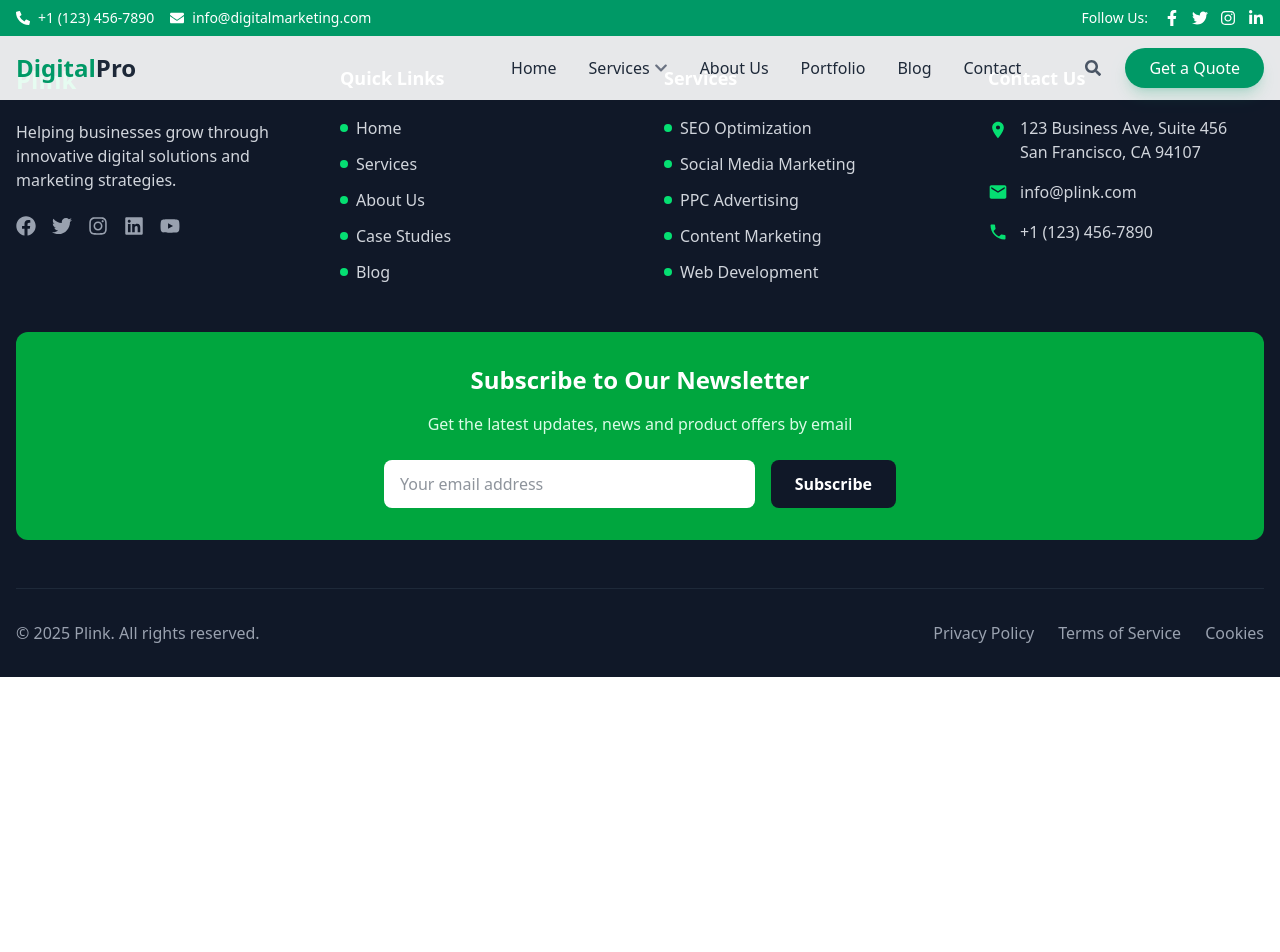
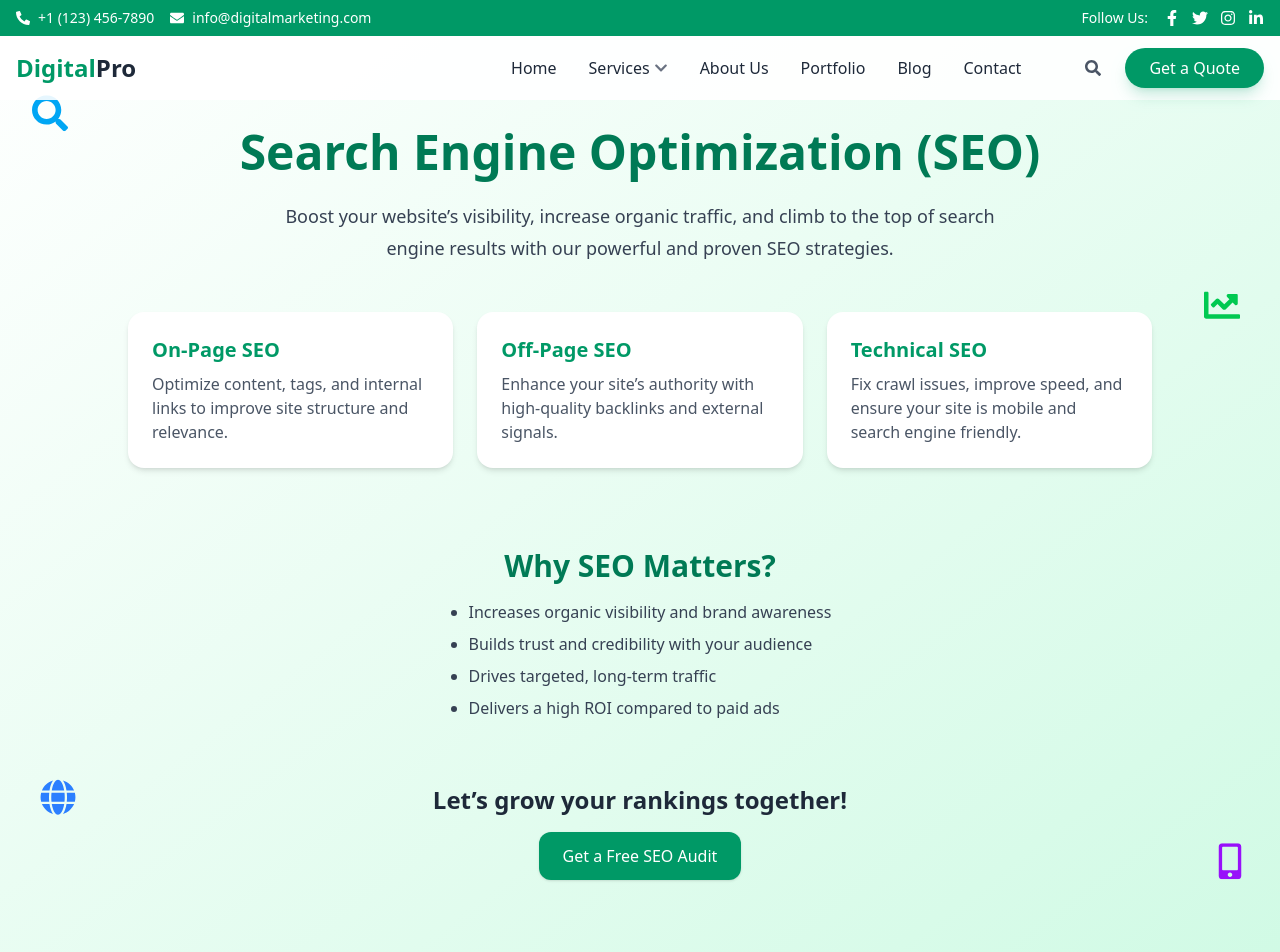
Before and after one commit to ankuraaryan5/Marketing, a React (Vite) app: page /seo in a window 1280 px wide. Shown: the top 952 px of the page. Before the commit the page ends 800 px from the top, so only its background shows below. Built offline with nearby package versions, Linux system fonts and the light colour scheme.

Commit message:
seo and smm page first draft

```diff
--- a/src/App.jsx
+++ b/src/App.jsx
@@ -2,17 +2,16 @@ import { BrowserRouter, Routes, Route } from 'react-router-dom';
 import Home from './components/Home/Home';
 import Navbar from './components/Navbar/Navbar';
 import Footer from './components/Footer/Footer';
-
-
-
+import SMM from './components/Service/SMM';
+import SEO from './components/Service/SEO';
 const App = () => {
   return (
     <BrowserRouter>
       <Navbar />
       <Routes>
         <Route path="/" element={<Home />} />
-
-
+        <Route path='/smm' element={<SMM />} />
+        <Route path='/seo' element={<SEO />} />
       </Routes>
       <Footer />
     </BrowserRouter>
--- a/src/components/Navbar/Navbar.jsx
+++ b/src/components/Navbar/Navbar.jsx
@@ -25,7 +25,7 @@ const Navbar = () => {
       dropdown: [
         {
           name: 'Social Media Marketing',
-          link: '#social-media',
+          link: '/smm',
           subItems: [
             { name: 'Facebook Marketing', link: '#facebook' },
             { name: 'Instagram Marketing', link: '#instagram' },
@@ -35,7 +35,7 @@ const Navbar = () => {
         },
         {
           name: 'SEO Services',
-          link: '#seo',
+          link: '/seo',
           subItems: [
             { name: 'On-Page SEO', link: '#onpage' },
             { name: 'Off-Page SEO', link: '#offpage' },
--- /dev/null
+++ b/src/components/Service/SEO.jsx
@@ -0,0 +1,123 @@
+import React from 'react';
+import { motion } from 'framer-motion';
+import { FaSearch, FaChartLine, FaGlobe, FaMobileAlt } from 'react-icons/fa';
+
+const floatAnim = {
+  float: {
+    y: [0, -10, 0],
+    transition: {
+      duration: 3,
+      repeat: Infinity,
+      ease: 'easeInOut',
+    },
+  },
+};
+
+const sectionFadeIn = {
+  hidden: { opacity: 0, y: 40 },
+  visible: (i = 1) => ({
+    opacity: 1,
+    y: 0,
+    transition: {
+      delay: i * 0.3,
+      duration: 0.6,
+    },
+  }),
+};
+
+function SEO() {
+  return (
+    <div className='relative min-h-screen bg-gradient-to-br from-white to-emerald-100 px-4 pt-32 pb-24 flex flex-col items-center text-center'>
+
+      {/* Floating Icons */}
+      <motion.div className="absolute top-24 left-8 text-sky-500 text-4xl" variants={floatAnim} animate="float">
+        <FaSearch />
+      </motion.div>
+      <motion.div className="absolute top-72 right-10 text-green-500 text-4xl" variants={floatAnim} animate="float" transition={{ delay: 0.3 }}>
+        <FaChartLine />
+      </motion.div>
+      <motion.div className="absolute bottom-40 left-10 text-blue-500 text-4xl" variants={floatAnim} animate="float" transition={{ delay: 0.6 }}>
+        <FaGlobe />
+      </motion.div>
+      <motion.div className="absolute bottom-24 right-8 text-purple-600 text-4xl" variants={floatAnim} animate="float" transition={{ delay: 0.9 }}>
+        <FaMobileAlt />
+      </motion.div>
+
+      {/* Main Heading */}
+      <motion.h1
+        className='text-5xl font-extrabold mb-6 text-emerald-700'
+        initial='hidden'
+        animate='visible'
+        variants={sectionFadeIn}
+      >
+        Search Engine Optimization (SEO)
+      </motion.h1>
+
+      {/* Intro Text */}
+      <motion.p
+        className='text-lg text-gray-700 max-w-3xl leading-8 mb-12'
+        variants={sectionFadeIn}
+        initial='hidden'
+        animate='visible'
+        custom={1}
+      >
+        Boost your website’s visibility, increase organic traffic, and climb to the top of search engine results with our powerful and proven SEO strategies.
+      </motion.p>
+
+      {/* Services Section */}
+      <motion.div
+        className='max-w-5xl grid md:grid-cols-3 gap-6 text-left'
+        variants={sectionFadeIn}
+        initial='hidden'
+        animate='visible'
+        custom={2}
+      >
+        <div className='bg-white shadow-md rounded-2xl p-6 hover:shadow-xl transition'>
+          <h3 className='text-xl font-bold mb-2 text-emerald-600'>On-Page SEO</h3>
+          <p className='text-gray-600'>Optimize content, tags, and internal links to improve site structure and relevance.</p>
+        </div>
+        <div className='bg-white shadow-md rounded-2xl p-6 hover:shadow-xl transition'>
+          <h3 className='text-xl font-bold mb-2 text-emerald-600'>Off-Page SEO</h3>
+          <p className='text-gray-600'>Enhance your site’s authority with high-quality backlinks and external signals.</p>
+        </div>
+        <div className='bg-white shadow-md rounded-2xl p-6 hover:shadow-xl transition'>
+          <h3 className='text-xl font-bold mb-2 text-emerald-600'>Technical SEO</h3>
+          <p className='text-gray-600'>Fix crawl issues, improve speed, and ensure your site is mobile and search engine friendly.</p>
+        </div>
+      </motion.div>
+
+      {/* Why SEO? Section */}
+      <motion.div
+        className='mt-20 max-w-4xl'
+        initial='hidden'
+        animate='visible'
+        variants={sectionFadeIn}
+        custom={3}
+      >
+        <h2 className='text-3xl font-bold text-emerald-700 mb-4'>Why SEO Matters?</h2>
+        <ul className='list-disc text-left text-gray-700 space-y-2 pl-5'>
+          <li>Increases organic visibility and brand awareness</li>
+          <li>Builds trust and credibility with your audience</li>
+          <li>Drives targeted, long-term traffic</li>
+          <li>Delivers a high ROI compared to paid ads</li>
+        </ul>
+      </motion.div>
+
+      {/* CTA Section */}
+      <motion.div
+        className='mt-16'
+        initial='hidden'
+        animate='visible'
+        variants={sectionFadeIn}
+        custom={4}
+      >
+        <h3 className='text-2xl font-semibold text-gray-800 mb-4'>Let’s grow your rankings together!</h3>
+        <button className='px-6 py-3 bg-emerald-600 text-white font-medium rounded-xl shadow hover:bg-emerald-700 transition'>
+          Get a Free SEO Audit
+        </button>
+      </motion.div>
+    </div>
+  );
+}
+
+export default SEO;
--- /dev/null
+++ b/src/components/Service/SMM.jsx
@@ -0,0 +1,123 @@
+import React from 'react';
+import { motion } from 'framer-motion';
+import { FaFacebook, FaInstagram, FaTwitter, FaLinkedin } from 'react-icons/fa';
+
+const floatAnim = {
+  float: {
+    y: [0, -10, 0],
+    transition: {
+      duration: 3,
+      repeat: Infinity,
+      ease: 'easeInOut',
+    },
+  },
+};
+
+const sectionFadeIn = {
+  hidden: { opacity: 0, y: 40 },
+  visible: (i = 1) => ({
+    opacity: 1,
+    y: 0,
+    transition: {
+      delay: i * 0.3,
+      duration: 0.6,
+    },
+  }),
+};
+
+function SMM() {
+  return (
+    <div className='relative min-h-screen bg-gradient-to-br from-white to-emerald-100 px-4 pt-32 pb-24 flex flex-col items-center text-center'>
+
+      {/* Floating Icons */}
+      <motion.div className="absolute top-24 left-8 text-blue-500 text-4xl" variants={floatAnim} animate="float">
+        <FaFacebook />
+      </motion.div>
+      <motion.div className="absolute top-72 right-10 text-pink-500 text-4xl" variants={floatAnim} animate="float" transition={{ delay: 0.3 }}>
+        <FaInstagram />
+      </motion.div>
+      <motion.div className="absolute bottom-40 left-10 text-sky-400 text-4xl" variants={floatAnim} animate="float" transition={{ delay: 0.6 }}>
+        <FaTwitter />
+      </motion.div>
+      <motion.div className="absolute bottom-24 right-8 text-blue-700 text-4xl" variants={floatAnim} animate="float" transition={{ delay: 0.9 }}>
+        <FaLinkedin />
+      </motion.div>
+
+      {/* Main Heading */}
+      <motion.h1
+        className='text-5xl font-extrabold mb-6 text-emerald-700'
+        initial='hidden'
+        animate='visible'
+        variants={sectionFadeIn}
+      >
+        Social Media Marketing
+      </motion.h1>
+
+      {/* Intro Text */}
+      <motion.p
+        className='text-lg text-gray-700 max-w-3xl leading-8 mb-12'
+        variants={sectionFadeIn}
+        initial='hidden'
+        animate='visible'
+        custom={1}
+      >
+        Grow your brand's presence with expertly crafted social media campaigns tailored to your audience. Engage, inspire, and convert your followers into loyal customers with our result-driven strategies.
+      </motion.p>
+
+      {/* Section: Services */}
+      <motion.div
+        className='max-w-5xl grid md:grid-cols-3 gap-6 text-left'
+        variants={sectionFadeIn}
+        initial='hidden'
+        animate='visible'
+        custom={2}
+      >
+        <div className='bg-white shadow-md rounded-2xl p-6 hover:shadow-xl transition'>
+          <h3 className='text-xl font-bold mb-2 text-emerald-600'>Content Creation</h3>
+          <p className='text-gray-600'>We design compelling and branded content that captures attention and drives engagement across platforms.</p>
+        </div>
+        <div className='bg-white shadow-md rounded-2xl p-6 hover:shadow-xl transition'>
+          <h3 className='text-xl font-bold mb-2 text-emerald-600'>Ad Campaigns</h3>
+          <p className='text-gray-600'>Target the right audience with laser-focused paid ads optimized for reach, clicks, and conversions.</p>
+        </div>
+        <div className='bg-white shadow-md rounded-2xl p-6 hover:shadow-xl transition'>
+          <h3 className='text-xl font-bold mb-2 text-emerald-600'>Analytics & Reporting</h3>
+          <p className='text-gray-600'>Track your performance with in-depth analytics and get clear reports on what’s working and what’s not.</p>
+        </div>
+      </motion.div>
+
+      {/* Section: Why Choose Us */}
+      <motion.div
+        className='mt-20 max-w-4xl'
+        initial='hidden'
+        animate='visible'
+        variants={sectionFadeIn}
+        custom={3}
+      >
+        <h2 className='text-3xl font-bold text-emerald-700 mb-4'>Why Choose Us?</h2>
+        <ul className='list-disc text-left text-gray-700 space-y-2 pl-5'>
+          <li>Tailored strategies based on your business goals</li>
+          <li>Creative team with trend-aware content creation</li>
+          <li>Affordable pricing and measurable results</li>
+          <li>Dedicated account managers & monthly reviews</li>
+        </ul>
+      </motion.div>
+
+      {/* CTA Section */}
+      <motion.div
+        className='mt-16'
+        initial='hidden'
+        animate='visible'
+        variants={sectionFadeIn}
+        custom={4}
+      >
+        <h3 className='text-2xl font-semibold text-gray-800 mb-4'>Ready to elevate your social presence?</h3>
+        <button className='px-6 py-3 bg-emerald-600 text-white font-medium rounded-xl shadow hover:bg-emerald-700 transition'>
+          Contact Us Today
+        </button>
+      </motion.div>
+    </div>
+  );
+}
+
+export default SMM;
```
Also changed, not shown: src/components/Gallery/Gallery.jsx (+36 -50 lines), 1 other file (tests, documents, lock files or other folders).
